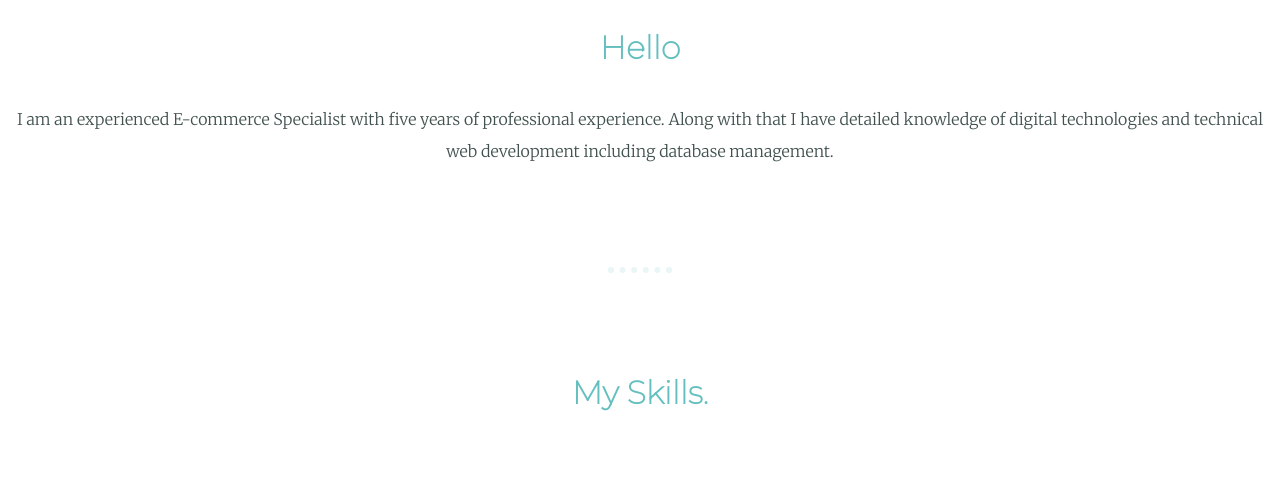
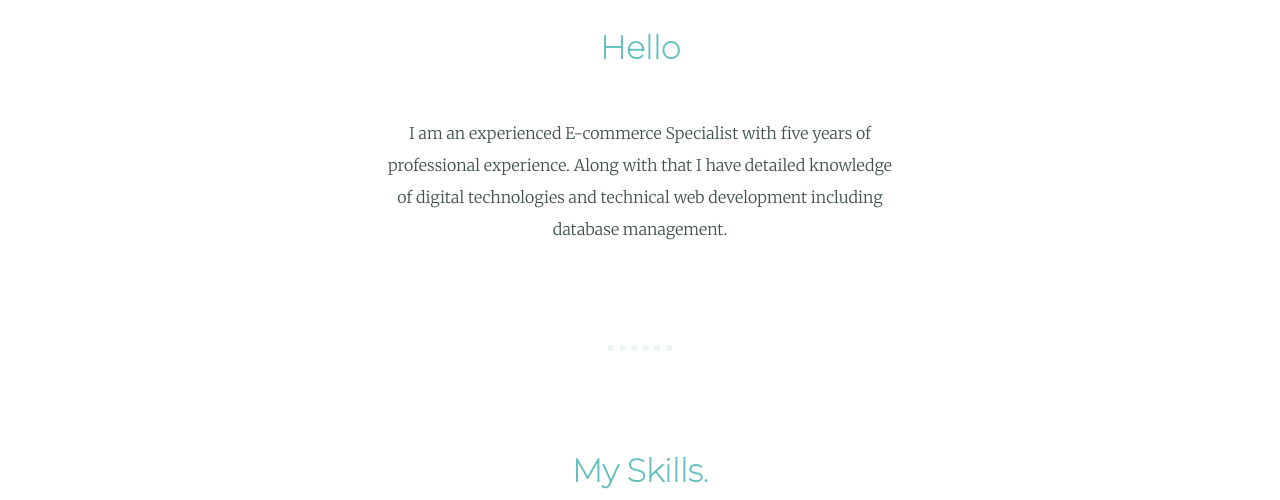
Before and after one commit to DivyaMahant/Portfolio, a plain HTML site: page index.html in a window 1280 px wide. Shown: the part 998-1498 px from the top of the page. Drawn offline with Linux system fonts and the light colour scheme.

Commit message:
Update styles.css

```diff
--- a/css/styles.css
+++ b/css/styles.css
@@ -74,6 +74,11 @@ p {
   margin: 100px 0;
 }
 
+.intro {
+  width: 40%;
+  margin: 40px auto 60px;
+}
+
 .contact-message {
   width: 40%;
   margin: 40px auto 60px;
```
